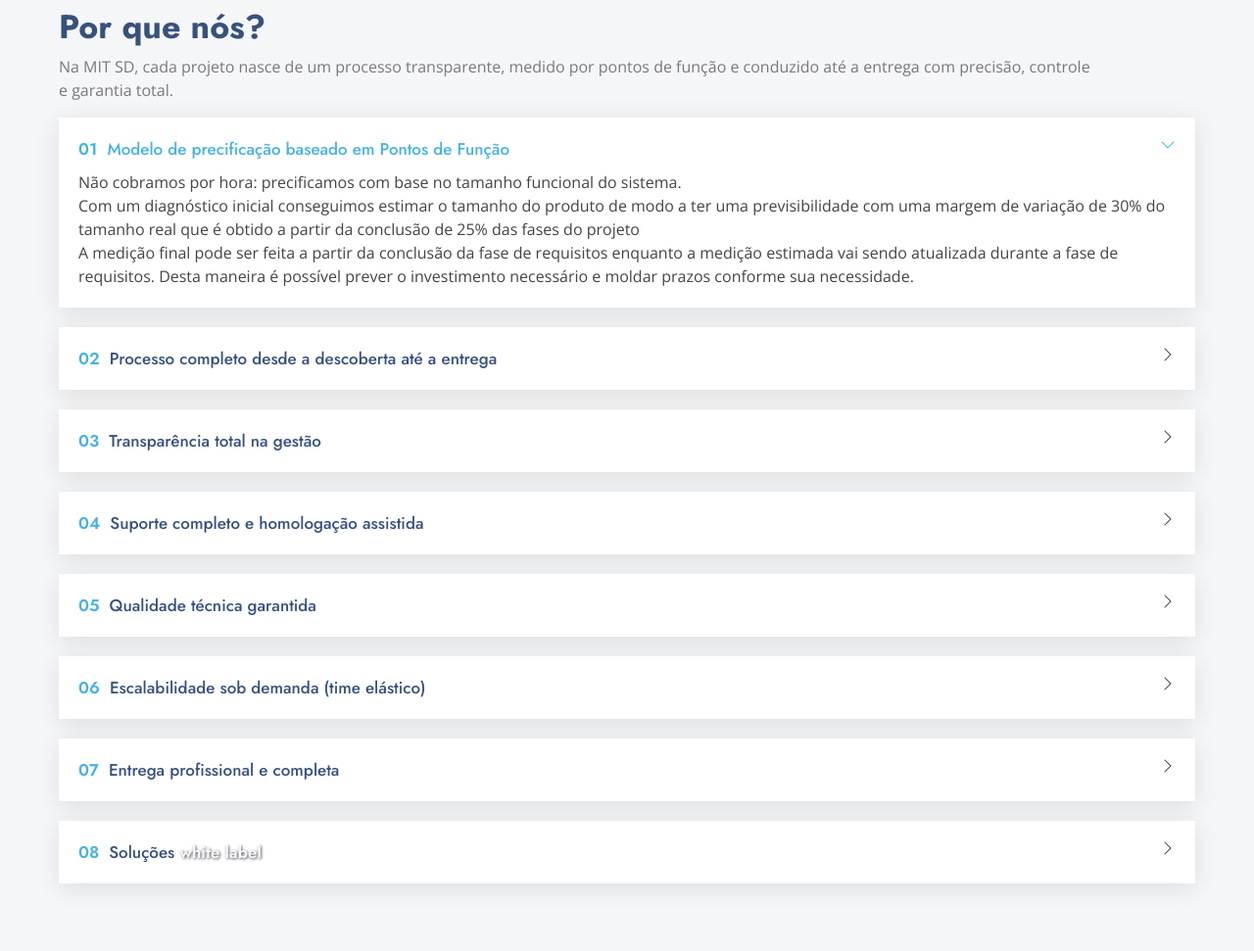
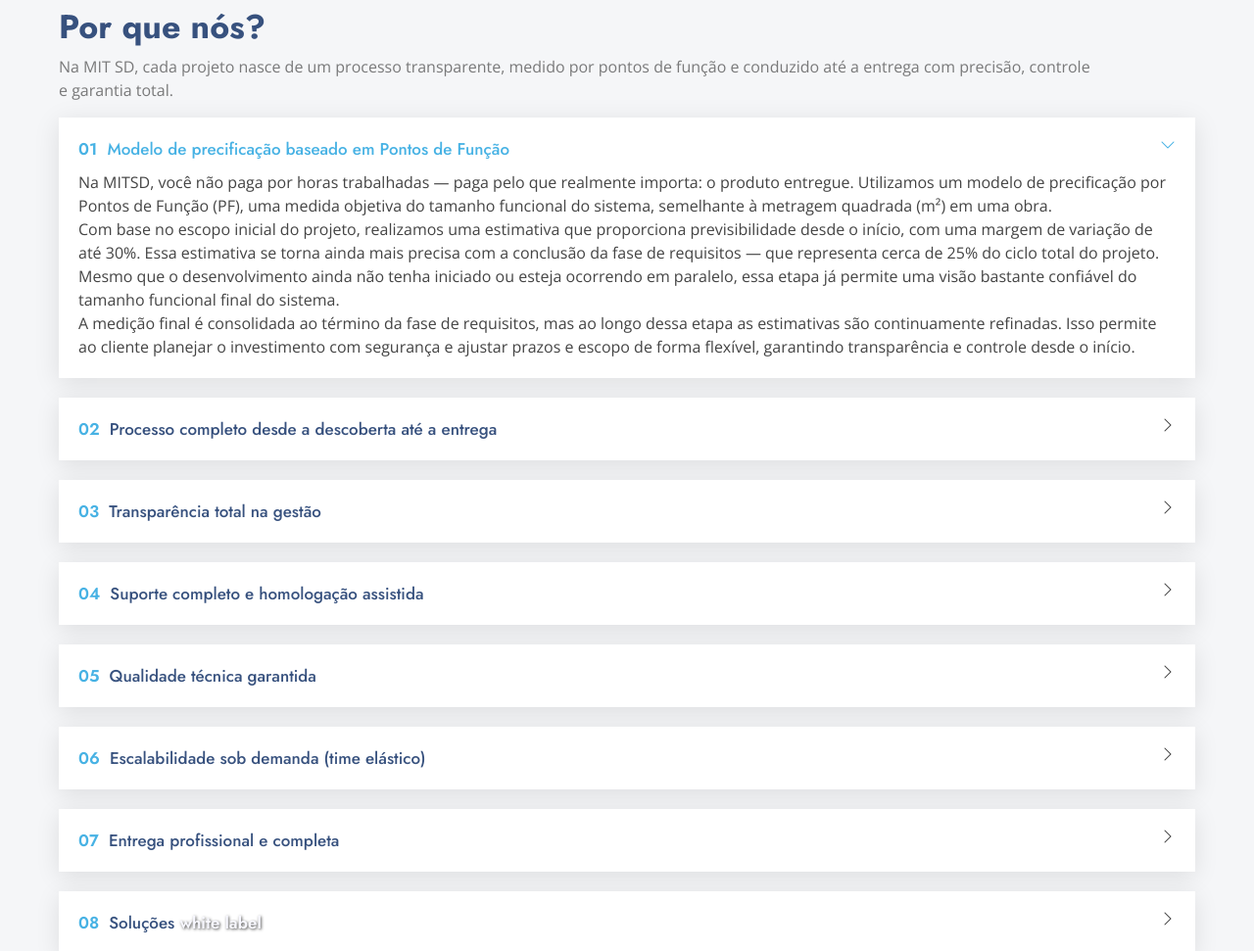
Before and after one commit to musardotiago/musardotiago.github.io, a plain HTML site: page index.html in a window 1280 px wide. Shown: the part 1329-2300 px from the top of the page at 98% size. Drawn offline with nearby package versions, Linux system fonts and the light colour scheme.

Commit message:
Precificação

```diff
--- a/index.html
+++ b/index.html
@@ -212,9 +212,9 @@
               <div class="faq-item faq-active">
                 <h3><span>01</span> Modelo de precificação baseado em Pontos de Função</h3>
                 <div class="faq-content">
-                  <p>Não cobramos por hora: precificamos com base no tamanho funcional do sistema.</p>
-                  <p>Com um diagnóstico  inicial conseguimos estimar o tamanho do produto de modo a ter uma previsibilidade com uma margem de variação de 30% do tamanho real que é obtido a partir da conclusão de 25% das fases do projeto</p>
-                  <p>A medição final pode ser feita a partir da conclusão da fase de requisitos enquanto a medição estimada vai sendo atualizada durante a fase de requisitos. Desta maneira é possível prever o investimento necessário e moldar prazos conforme sua necessidade.</p>
+                  <p>Na MITSD, você não paga por horas trabalhadas — paga pelo que realmente importa: o produto entregue. Utilizamos um modelo de precificação por Pontos de Função (PF), uma medida objetiva do tamanho funcional do sistema, semelhante à metragem quadrada (m²) em uma obra.</p>
+                  <p>Com base no escopo inicial do projeto, realizamos uma estimativa que proporciona previsibilidade desde o início, com uma margem de variação de até 30%. Essa estimativa se torna ainda mais precisa com a conclusão da fase de requisitos — que representa cerca de 25% do ciclo total do projeto. Mesmo que o desenvolvimento ainda não tenha iniciado ou esteja ocorrendo em paralelo, essa etapa já permite uma visão bastante confiável do tamanho funcional final do sistema.</p>
+                  <p>A medição final é consolidada ao término da fase de requisitos, mas ao longo dessa etapa as estimativas são continuamente refinadas. Isso permite ao cliente planejar o investimento com segurança e ajustar prazos e escopo de forma flexível, garantindo transparência e controle desde o início.</p>
                 </div>
                 <i class="faq-toggle bi bi-chevron-right"></i>
               </div><!-- End Faq item-->
```
